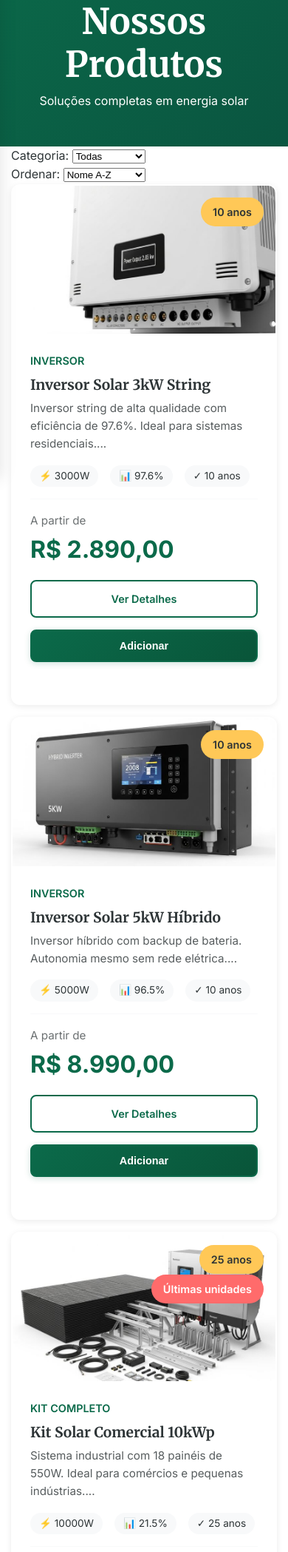
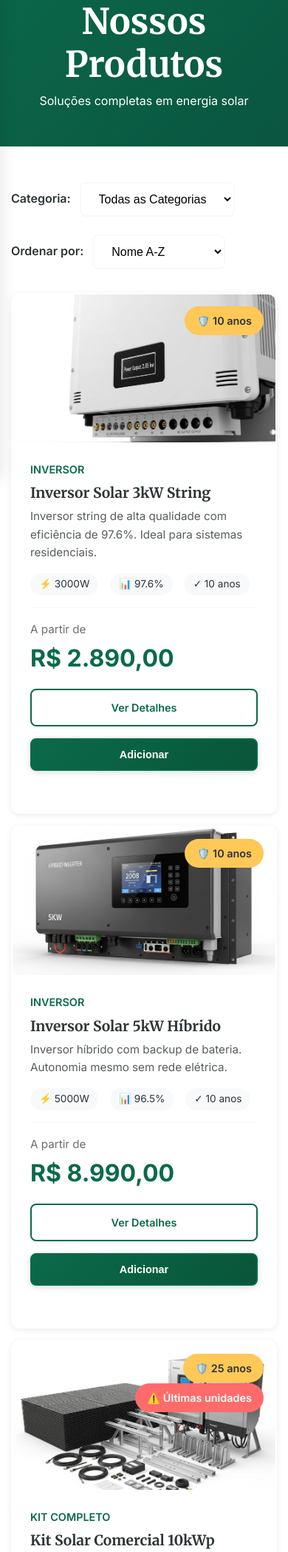
Before and after one commit to DuJao22/SolarStorePro, a Flask app: page /produtos in a window 390 px wide. Shown: the part 197-2295 px from the top of the page at 74% size. Run offline with Flask 3, Linux system fonts and the light colour scheme; data comes from the database, SQL or seed files in the repository.

Commit message:
Assistant checkpoint: Melhorar responsividade página de produtos
Assistant generated file changes:
- static/css/style.css: Adicionar estilos para filtros e controles de produtos
Adicionar estilos para filtros e controles de produtos
- templates/produtos.html: Melhorar estrutura HTML da página de produtos, Melhorar estrutura dos cards de produtos

---

User prompt:

quero que ajuste a responsividade da pagina de produtos , quro que ajuste 100 a responsividade ,e  melhore a estrutura deixe profissional

Replit-Commit-Author: Assistant
Replit-Commit-Session-Id: 7804c698-2cec-4fd8-8154-bf6e1d062806
Replit-Commit-Event-Id: cb0afdfc-3315-4714-bdb2-568802878dbf

```diff
--- a/static/css/style.css
+++ b/static/css/style.css
@@ -347,6 +347,63 @@ h1, h2, h3, h4, h5, h6 {
     padding: 5rem 0;
 }
 
+.products-section {
+    padding: 3rem 0 5rem;
+}
+
+.products-controls {
+    display: flex;
+    justify-content: space-between;
+    align-items: center;
+    margin-bottom: 2rem;
+    gap: 1.5rem;
+    flex-wrap: wrap;
+}
+
+.filters, .sort {
+    display: flex;
+    align-items: center;
+    gap: 0.75rem;
+}
+
+.filters label, .sort label {
+    font-weight: 600;
+    color: var(--dark-gray);
+    white-space: nowrap;
+}
+
+.filters select, .sort select {
+    padding: 0.75rem 1.25rem;
+    border: 2px solid var(--light-gray);
+    border-radius: 8px;
+    font-size: 1rem;
+    background: var(--white);
+    cursor: pointer;
+    transition: all 0.3s;
+    min-width: 180px;
+}
+
+.filters select:focus, .sort select:focus {
+    outline: none;
+    border-color: var(--primary-green);
+}
+
+.filters select:hover, .sort select:hover {
+    border-color: var(--primary-green);
+}
+
+.no-products {
+    text-align: center;
+    padding: 4rem 2rem;
+}
+
+.no-products p {
+    font-size: 1.1rem;
+    color: var(--dark-gray);
+    opacity: 0.7;
+    margin-bottom: 2rem;
+}
+
 .section-header {
     text-align: center;
     margin-bottom: 3rem;
@@ -896,8 +953,10 @@ h1, h2, h3, h4, h5, h6 {
 }
 
 .footer-bottom {
-    padding: 2rem 0;
-    background: rgba(0, 0, 0, 0.2);
+    text-align: center;
+    padding-top: 2rem;
+    border-top: 1px solid rgba(255,255,255,0.1);
+    opacity: 0.9;
 }
 
 .footer-legal {
--- a/templates/produtos.html
+++ b/templates/produtos.html
@@ -14,9 +14,9 @@
     <div class="container">
         <div class="products-controls">
             <div class="filters" data-aos="fade-right">
-                <label>Categoria:</label>
-                <select id="categoryFilter" onchange="window.location.href='{{ url_for('produtos') }}?categoria=' + this.value + '&ordem={{ ordem_atual }}'">
-                    <option value="">Todas</option>
+                <label for="categoryFilter">Categoria:</label>
+                <select id="categoryFilter" name="categoria" onchange="window.location.href='{{ url_for('produtos') }}?categoria=' + this.value + '&ordem={{ ordem_atual }}'">
+                    <option value="">Todas as Categorias</option>
                     {% for cat in categorias %}
                     <option value="{{ cat.categoria }}" {% if categoria_atual == cat.categoria %}selected{% endif %}>
                         {{ cat.categoria }}
@@ -26,8 +26,8 @@
             </div>
 
             <div class="sort" data-aos="fade-left">
-                <label>Ordenar:</label>
-                <select id="sortFilter" onchange="window.location.href='{{ url_for('produtos') }}?categoria={{ categoria_atual }}&ordem=' + this.value">
+                <label for="sortFilter">Ordenar por:</label>
+                <select id="sortFilter" name="ordem" onchange="window.location.href='{{ url_for('produtos') }}?categoria={{ categoria_atual }}&ordem=' + this.value">
                     <option value="nome" {% if ordem_atual == 'nome' %}selected{% endif %}>Nome A-Z</option>
                     <option value="preco_asc" {% if ordem_atual == 'preco_asc' %}selected{% endif %}>Menor Preço</option>
                     <option value="preco_desc" {% if ordem_atual == 'preco_desc' %}selected{% endif %}>Maior Preço</option>
@@ -38,25 +38,35 @@
 
         <div class="products-grid">
             {% for produto in produtos %}
-            <div class="product-card" data-aos="fade-up" data-aos-delay="{{ loop.index0 * 50 }}">
+            <article class="product-card" data-aos="fade-up" data-aos-delay="{{ loop.index0 * 50 if loop.index0 < 6 else 0 }}">
                 <div class="product-image">
                     <img src="{{ url_for('static', filename='images/products/' + produto.imagem.split('/')[-1]) }}"
-                         alt="{{ produto.nome }}"
+                         alt="{{ produto.nome }} - {{ produto.categoria }}"
                          loading="lazy"
+                         width="400"
+                         height="300"
                          onerror="this.src='https://via.placeholder.com/400x300/0B6A4A/FFFFFF?text={{ produto.nome[:20] }}'">
-                    <span class="product-badge">{{ produto.garantia }} anos</span>
-                    {% if produto.estoque < 10 %}
-                    <span class="product-badge badge-warning">Últimas unidades</span>
+                    <span class="product-badge" title="Garantia de {{ produto.garantia }} anos">
+                        🛡️ {{ produto.garantia }} anos
+                    </span>
+                    {% if produto.estoque < 10 and produto.estoque > 0 %}
+                    <span class="product-badge badge-warning" title="Estoque limitado">
+                        ⚠️ Últimas unidades
+                    </span>
+                    {% elif produto.estoque == 0 %}
+                    <span class="product-badge badge-warning" title="Produto esgotado">
+                        ❌ Esgotado
+                    </span>
                     {% endif %}
                 </div>
                 <div class="product-info">
                     <span class="product-category">{{ produto.categoria }}</span>
                     <h3 class="product-name">{{ produto.nome }}</h3>
-                    <p class="product-desc">{{ produto.descricao[:100] }}...</p>
+                    <p class="product-desc">{{ produto.descricao[:100] }}{% if produto.descricao|length > 100 %}...{% endif %}</p>
                     <div class="product-specs">
-                        <span class="spec">⚡ {{ produto.potencia_watts }}W</span>
-                        <span class="spec">📊 {{ produto.eficiencia }}%</span>
-                        <span class="spec">✓ {{ produto.garantia }} anos</span>
+                        <span class="spec" title="Potência">⚡ {{ produto.potencia_watts }}W</span>
+                        <span class="spec" title="Eficiência">📊 {{ produto.eficiencia }}%</span>
+                        <span class="spec" title="Garantia">✓ {{ produto.garantia }} anos</span>
                     </div>
                     <div class="product-footer">
                         <div class="product-price">
@@ -64,18 +74,24 @@
                             <span class="price-value">{{ produto.preco|format_price }}</span>
                         </div>
                         <div class="product-actions">
-                            <a href="{{ url_for('produto', id=produto.id) }}" class="btn btn-outline">Ver Detalhes</a>
+                            <a href="{{ url_for('produto', id=produto.id) }}"
+                               class="btn btn-outline"
+                               aria-label="Ver detalhes de {{ produto.nome }}">
+                                Ver Detalhes
+                            </a>
                             <button class="btn btn-primary add-to-cart"
                                     data-id="{{ produto.id }}"
                                     data-nome="{{ produto.nome }}"
                                     data-preco="{{ produto.preco }}"
-                                    data-imagem="{{ produto.imagem }}">
-                                Adicionar
+                                    data-imagem="{{ produto.imagem }}"
+                                    aria-label="Adicionar {{ produto.nome }} ao carrinho"
+                                    {% if produto.estoque == 0 %}disabled{% endif %}>
+                                {% if produto.estoque == 0 %}Esgotado{% else %}Adicionar{% endif %}
                             </button>
                         </div>
                     </div>
                 </div>
-            </div>
+            </article>
             {% endfor %}
         </div>
 
```
